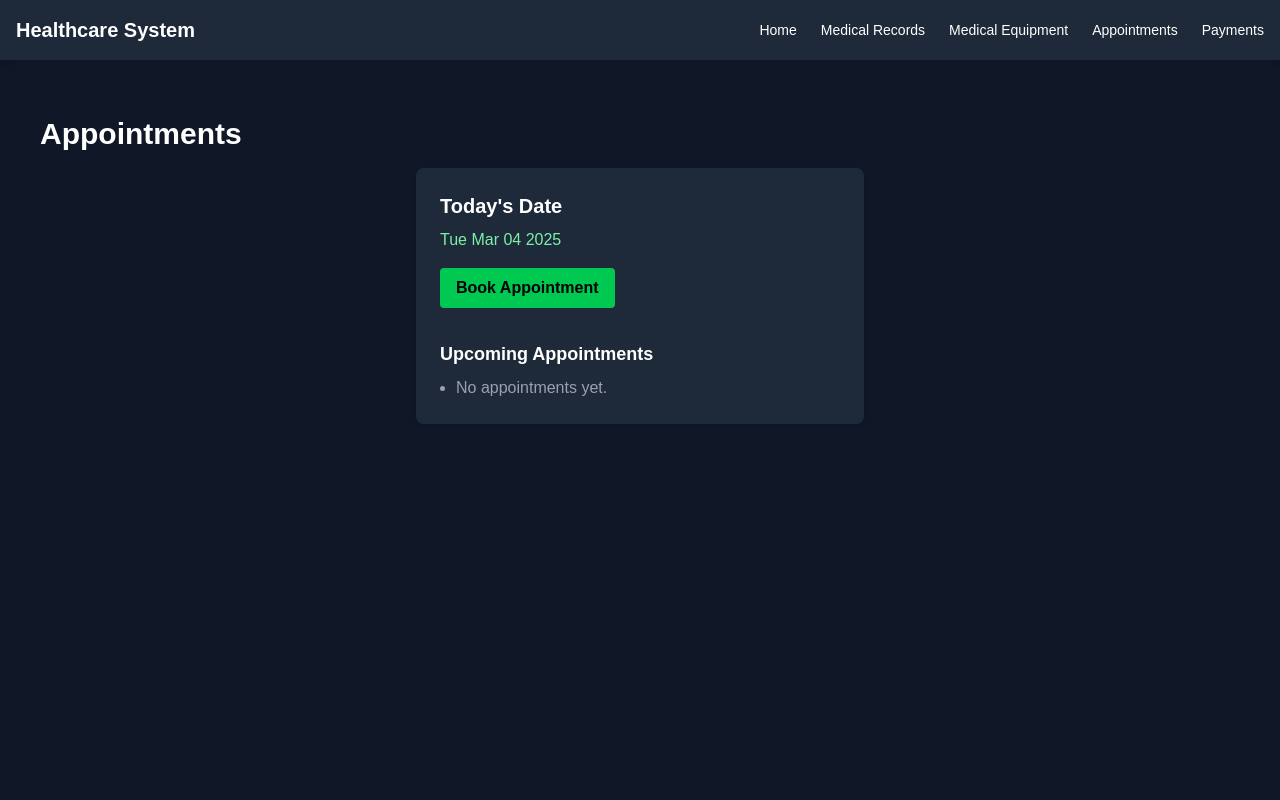
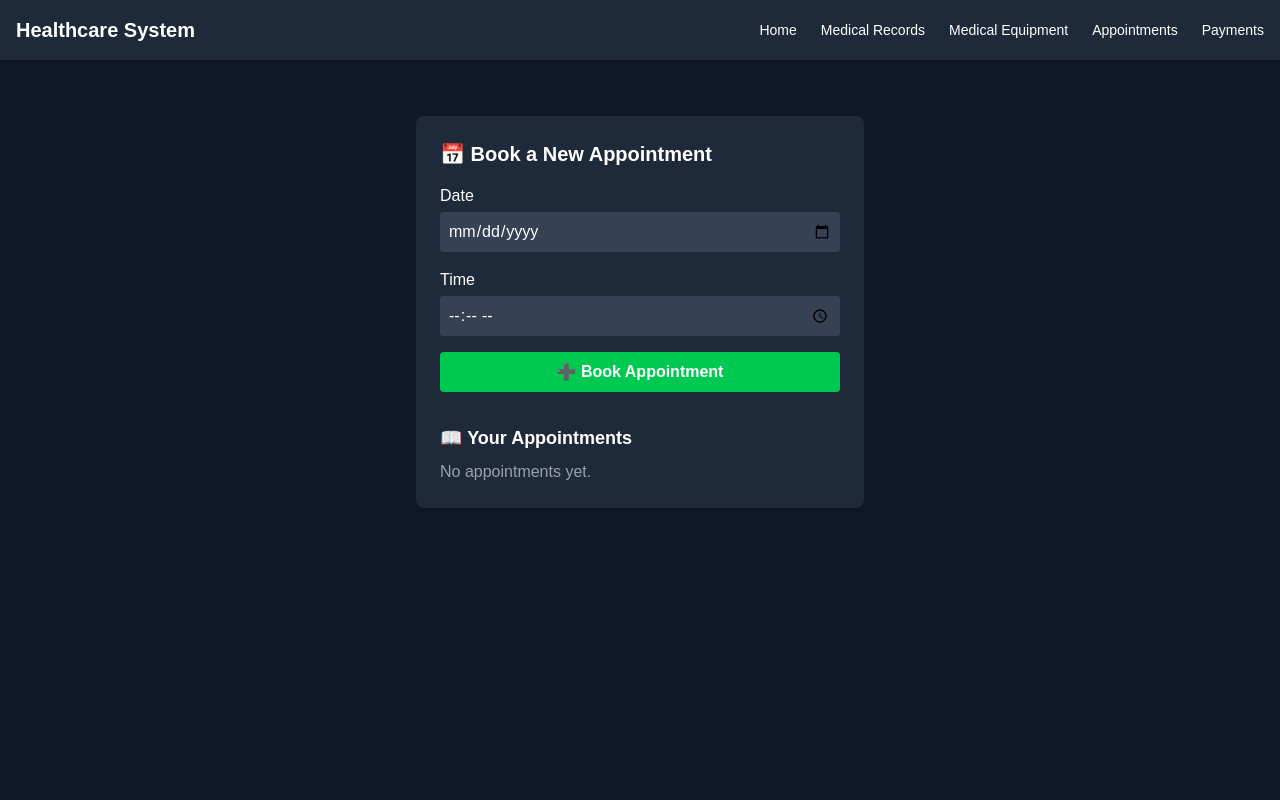
Before and after one commit to moshe4142/my-healthcare-system, a Next.js app: page /appointments in a window 1280 px wide. Both pictures are taken after typing "name@example.com", "Sample123" into the empty fields and a click on the button "Login". Shown: the top 800 px of the page. Built offline with nearby package versions, Linux system fonts and the light colour scheme.

Commit message:
yalla beitar

```diff
--- a/pages/appointments.tsx
+++ b/pages/appointments.tsx
@@ -6,8 +6,9 @@ type Appointment = {
 };
 
 const AppointmentsPage = () => {
-  const [date] = useState<Date>(new Date());
   const [appointments, setAppointments] = useState<Appointment[]>([]);
+  const [selectedDate, setSelectedDate] = useState<string>('');
+  const [selectedTime, setSelectedTime] = useState<string>('');
 
   useEffect(() => {
     const stored = localStorage.getItem('appointments');
@@ -22,38 +23,72 @@ const AppointmentsPage = () => {
   };
 
   const handleAppointment = () => {
+    if (!selectedDate || !selectedTime) return;
     const newAppointment: Appointment = {
-      date: date.toDateString(),
-      time: '10:00 AM', // You can update this later with a time picker if needed
+      date: new Date(selectedDate).toDateString(),
+      time: selectedTime,
     };
     const updated = [...appointments, newAppointment];
+    saveAppointments(updated);
+    setSelectedDate('');
+    setSelectedTime('');
+  };
+
+  const handleRemove = (index: number) => {
+    const updated = appointments.filter((_, i) => i !== index);
     saveAppointments(updated);
   };
 
   return (
     <div className="min-h-screen bg-gray-900 text-white p-6">
-      <h2 className="text-3xl font-bold mb-4">Appointments</h2>
+      <div className="bg-gray-800 p-6 rounded-lg shadow w-full max-w-md mx-auto">
+        <h3 className="text-xl font-semibold mb-4">📅 Book a New Appointment</h3>
 
-      <div className="bg-gray-800 p-6 rounded-lg shadow w-full max-w-md mx-auto">
-        <h3 className="text-xl font-semibold mb-2">Today's Date</h3>
-        <p className="mb-4 text-green-300">{date.toDateString()}</p>
+        <div className="mb-4">
+          <label className="block mb-1 text-white">Date</label>
+          <input
+            type="date"
+            value={selectedDate}
+            onChange={(e) => setSelectedDate(e.target.value)}
+            className="w-full p-2 rounded bg-gray-700 text-white appearance-none focus:outline-none focus:ring-2 focus:ring-green-500"
+          />
+        </div>
+
+        <div className="mb-4">
+          <label className="block mb-1 text-white">Time</label>
+          <input
+            type="time"
+            value={selectedTime}
+            onChange={(e) => setSelectedTime(e.target.value)}
+            className="w-full p-2 rounded bg-gray-700 text-white appearance-none focus:outline-none focus:ring-2 focus:ring-green-500"
+          />
+        </div>
 
         <button
           onClick={handleAppointment}
-          className="bg-green-500 hover:bg-green-400 text-black font-semibold py-2 px-4 rounded"
+          className="bg-green-500 hover:bg-green-400 text-white font-semibold py-2 px-4 rounded w-full transition"
         >
-          Book Appointment
+          ➕ Book Appointment
         </button>
 
         <div className="mt-8">
-          <h3 className="text-lg font-semibold mb-2">Upcoming Appointments</h3>
-          <ul className="list-disc pl-4">
+          <h3 className="text-lg font-semibold mb-2">📖 Your Appointments</h3>
+          <ul className="space-y-2">
             {appointments.length === 0 && (
               <li className="text-gray-400">No appointments yet.</li>
             )}
             {appointments.map((a, index) => (
-              <li key={index}>
-                {a.date} at {a.time}
+              <li
+                key={index}
+                className="flex justify-between items-center bg-gray-700 p-2 rounded"
+              >
+                <span>{a.date} at {a.time}</span>
+                <button
+                  onClick={() => handleRemove(index)}
+                  className="text-white hover:text-red-400 text-sm transition"
+                >
+                  ✖
+                </button>
               </li>
             ))}
           </ul>
```
